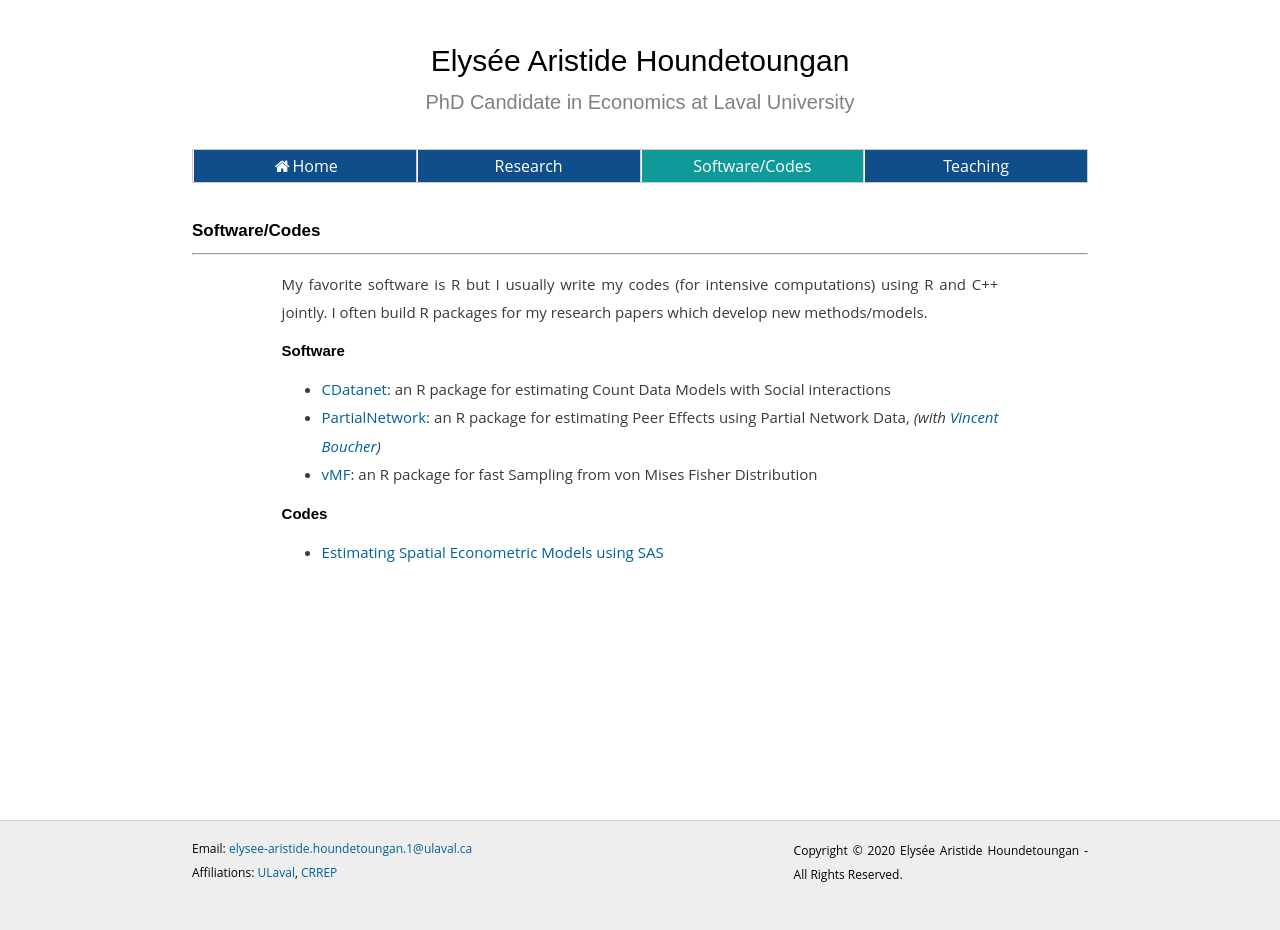
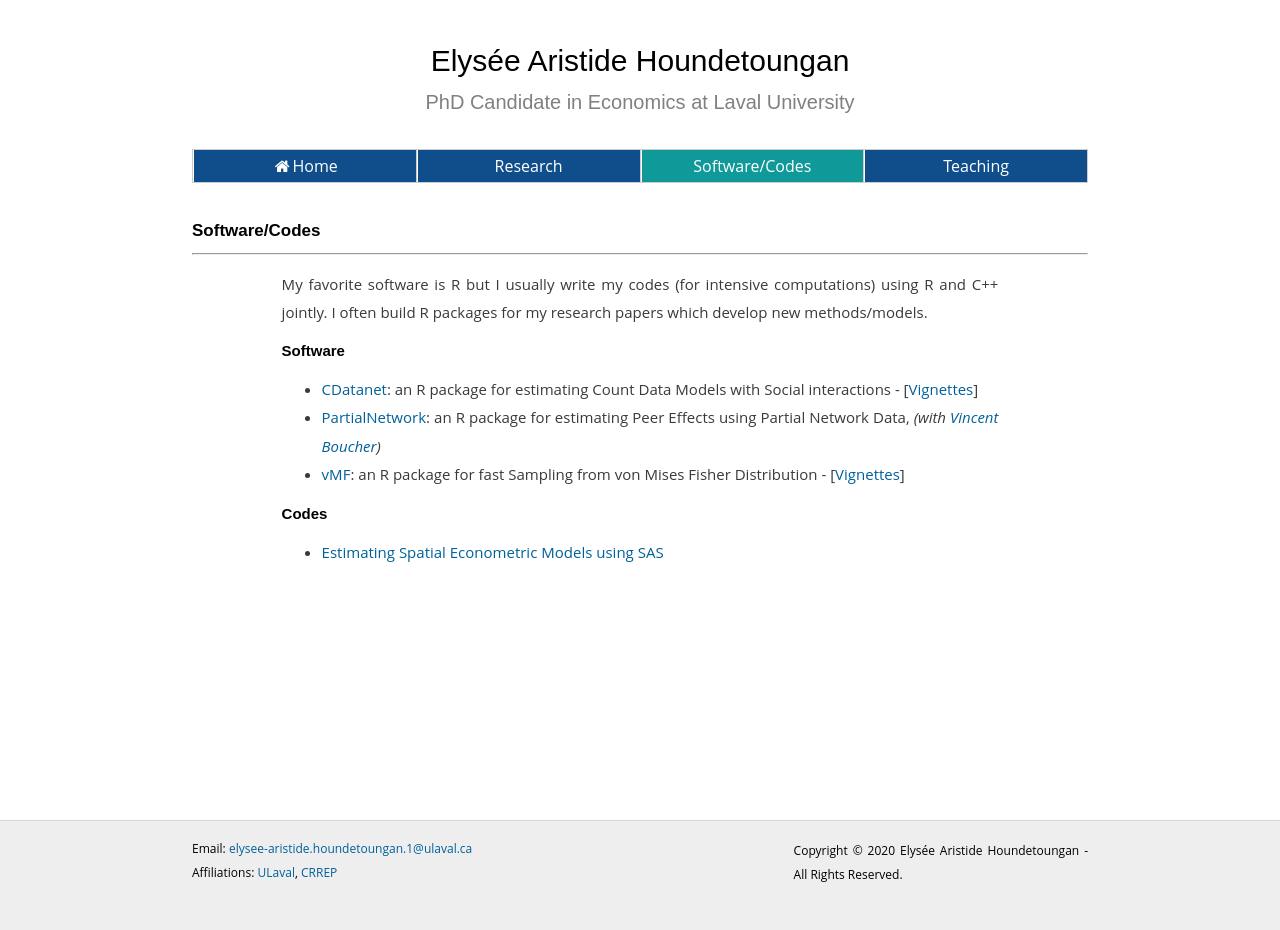
Before and after one commit to ahoundetoungan/ahoundetoungan.github.io, a Jekyll site: the page built from software/index.html, in a window 1280 px wide. Built offline with Jekyll 4.4.1, drawn with Linux system fonts in a browser that asks for light colours.

Commit message:
packages

```diff
--- a/software/index.html
+++ b/software/index.html
@@ -21,9 +21,9 @@ $(document).ready(function() {
       <h2>Software</h2>
       <div id = "research2">
         <ul>
-          <li><a href="https://rdrr.io/github/ahoundetoungan/CDatanet/man/CDatanet-package.html" target="_blank">CDatanet</a>: an R package for estimating Count Data Models with Social interactions</li>
+          <li><a href="https://rdrr.io/github/ahoundetoungan/CDatanet/man/CDatanet-package.html" target="_blank">CDatanet</a>: an R package for estimating Count Data Models with Social interactions - [<a href="https://nbviewer.jupyter.org/github/ahoundetoungan/CDatanet/blob/master/doc/CDatanet_docx.pdf" target="_blank">Vignettes</a>]</li>
           <li><a href="https://rdrr.io/github/ahoundetoungan/PartialNetwork/man/PartialNetwork-package.html" target="_blank">PartialNetwork</a>: an R package for estimating Peer Effects using Partial Network Data, <i>(with <a href="https://www.vincentbouchereconomist.com/" target="_blank">Vincent Boucher</a>)</i></li>
-          <li><a href="https://github.com/ahoundetoungan/vMF" target="_blank">vMF</a>: an R package for fast Sampling from von Mises Fisher Distribution</li>
+          <li><a href="https://github.com/ahoundetoungan/vMF" target="_blank">vMF</a>: an R package for fast Sampling from von Mises Fisher Distribution - [<a href="https://nbviewer.jupyter.org/github/ahoundetoungan/vMF/blob/master/doc/vMF_docx.pdf" target="_blank">Vignettes</a>]</li>
         </ul>
       <h2>Codes</h2>
       <ul>
```
